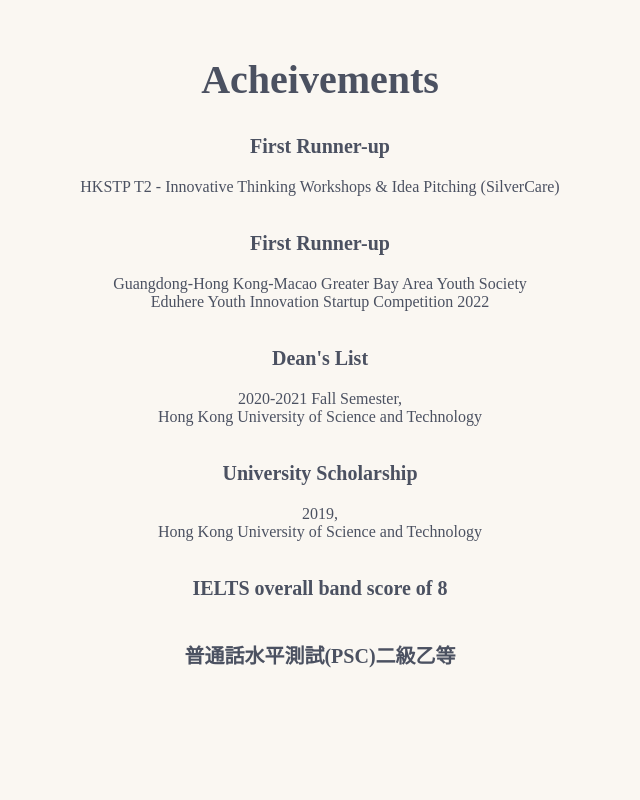
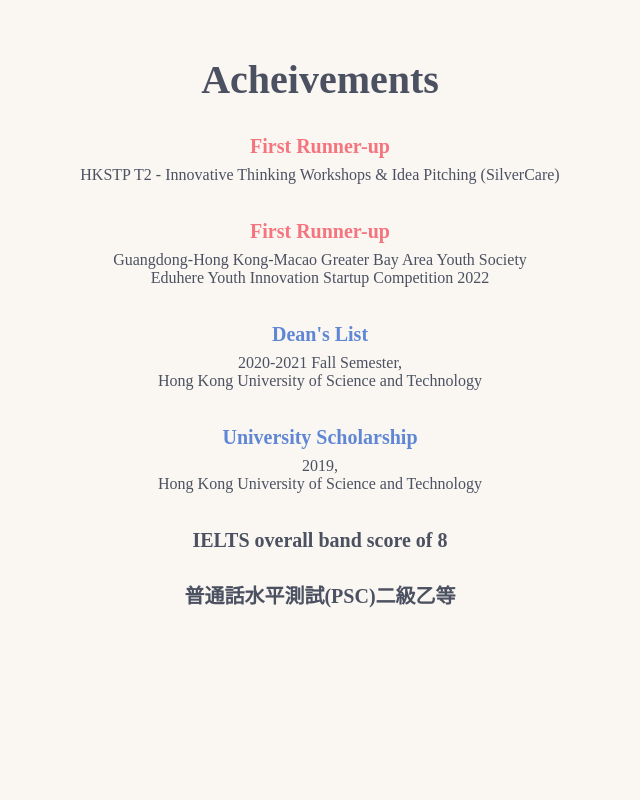
Before and after one commit to edithsyl/edithlsy_web, a website: page index.html in a window 1280 px wide. Shown: the part 4900-5700 px from the top of the page, without its empty margins (320-960 px from the left). Drawn offline with nearby package versions, Linux system fonts and the light colour scheme; a web font is replaced by a local one.

Commit message:
updated CV and achievement section

```diff
--- a/app/scss/main_page/_abme_achieve.scss
+++ b/app/scss/main_page/_abme_achieve.scss
@@ -13,6 +13,7 @@
     margin: 0 0 0 0;
     &__title {
       font-size: clamp(u.rem(16), u.rem(12) + 1vw, u.rem(20));
+      margin-bottom: u.rem(8);
       font-weight: 700;
       text-align: center;
       p {
--- a/index.html
+++ b/index.html
@@ -252,28 +252,28 @@
       <section class="acheivements center reveal">
         <h1>Acheivements</h1>
         <div class="achievements__item">
-          <p class="acheivements__item__title">First Runner-up</p>
+          <p class="acheivements__item__title"><span class="pink">First Runner-up</span></p>
           <p class="acheivements__item__description">
             HKSTP T2 - Innovative Thinking Workshops & Idea Pitching
             (SilverCare)
           </p>
         </div>
         <div class="achievements__item">
-          <p class="acheivements__item__title">First Runner-up</p>
+          <p class="acheivements__item__title"><span class="pink">First Runner-up</span></p>
           <p class="acheivements__item__description">
             Guangdong-Hong Kong-Macao Greater Bay Area Youth Society
             <br />Eduhere Youth Innovation Startup Competition 2022
           </p>
         </div>
         <div class="achievements__item">
-          <p class="acheivements__item__title">Dean's List</p>
+          <p class="acheivements__item__title"><span class="blue">Dean's List</span></p>
           <p class="acheivements__item__description">
             2020-2021 Fall Semester,
             <br />Hong Kong University of Science and Technology
           </p>
         </div>
         <div class="achievements__item">
-          <p class="acheivements__item__title">University Scholarship</p>
+          <p class="acheivements__item__title"><span class="blue">University Scholarship</span></p>
           <p class="acheivements__item__description">
             2019,
             <br />Hong Kong University of Science and Technology
@@ -307,9 +307,10 @@
           <h1>Projects</h1>
           <p>
             These are the projects I have done over the years for schoolwork,
-            jobs, or my personal interest! <br> <br>
-            👇🏻 Click for more info 👇🏻
+            jobs, or my personal interest!
           </p>
+          <p class="center">
+            👇🏻 Click for more info 👇🏻 </p>
         </div>
         <div class="rojects">
           <a
```
Also changed, not shown: dist/style.css, 1 other file.
